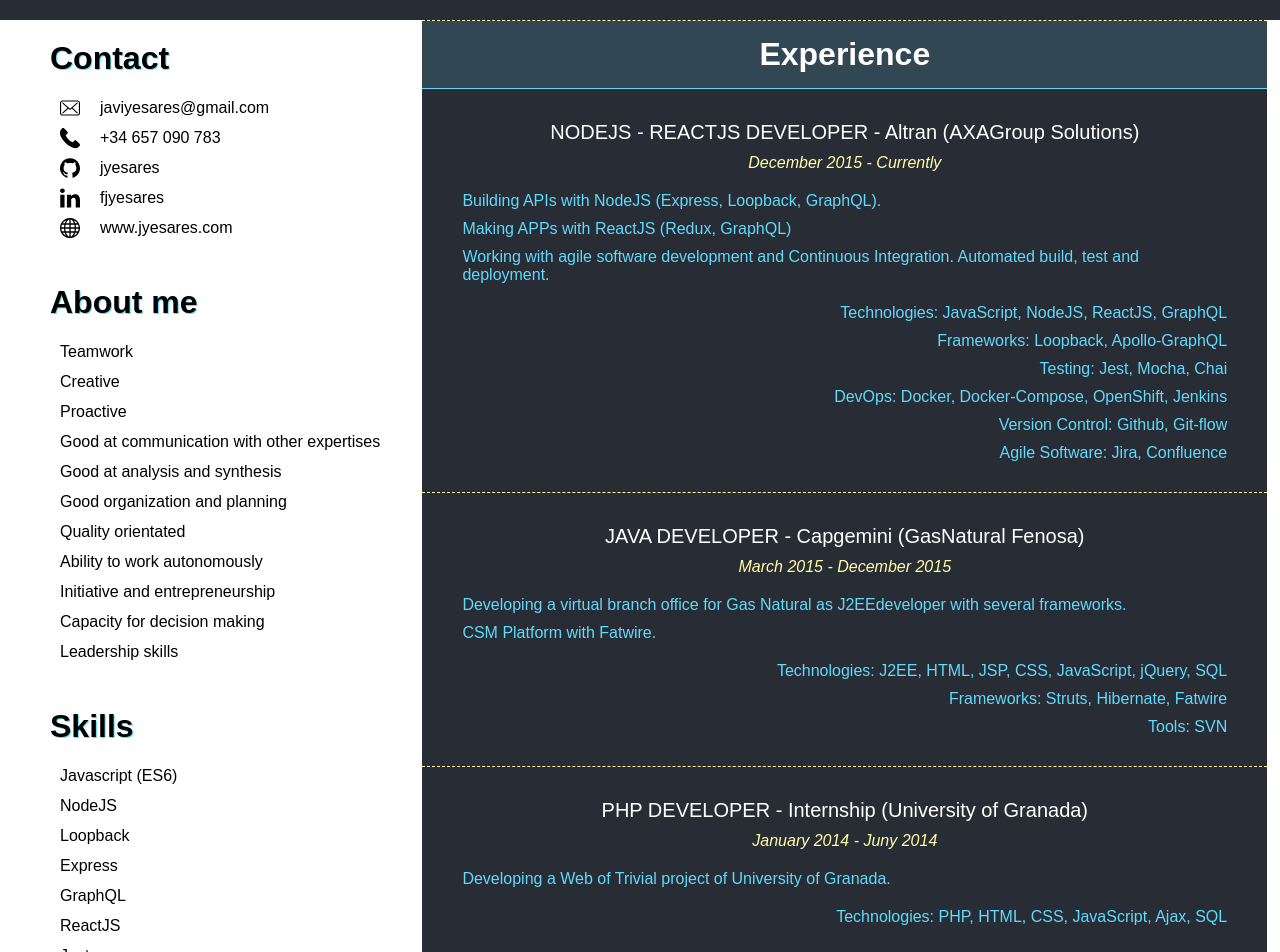
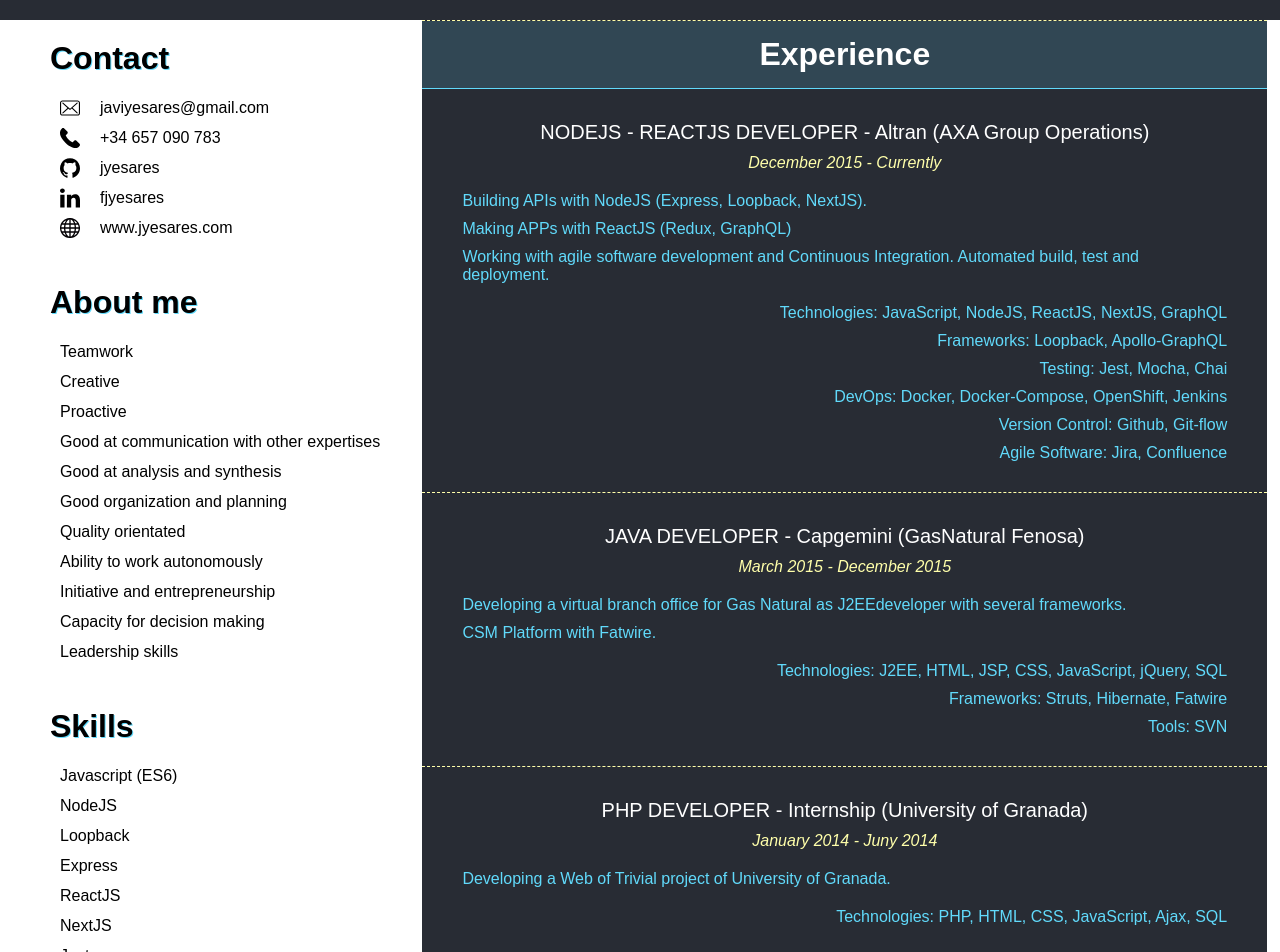
Before and after one commit to jyesares/cv, a React (Create React App) app: page / in a window 1280 px wide. Shown: the part 120-1072 px from the top of the page. Built offline with nearby package versions, Linux system fonts and the light colour scheme.

Commit message:
Update data

```diff
--- a/src/data/index.js
+++ b/src/data/index.js
@@ -53,8 +53,8 @@
         "NodeJS",
         "Loopback",
         "Express",
-        "GraphQL",
         "ReactJS",
+        "NextJS",
         "Jest",
         "Mocha / Chai",
         "Jenkins",
@@ -77,15 +77,15 @@
   blocks: {
     experience: [
       {
-        title: "NODEJS - REACTJS DEVELOPER - Altran (AXAGroup Solutions)",
+        title: "NODEJS - REACTJS DEVELOPER - Altran (AXA Group Operations)",
         date: "December 2015 - Currently",
         description: [
-          "Building APIs with NodeJS (Express, Loopback, GraphQL).",
+          "Building APIs with NodeJS (Express, Loopback, NextJS).",
           "Making APPs with ReactJS (Redux, GraphQL)",
           "Working with agile software development and Continuous Integration. Automated build, test and deployment."
         ],
         techs: [
-          "Technologies: JavaScript, NodeJS, ReactJS, GraphQL",
+          "Technologies: JavaScript, NodeJS, ReactJS, NextJS, GraphQL",
           "Frameworks: Loopback, Apollo-GraphQL",
           "Testing: Jest, Mocha, Chai",
           "DevOps: Docker, Docker-Compose, OpenShift, Jenkins",
```
